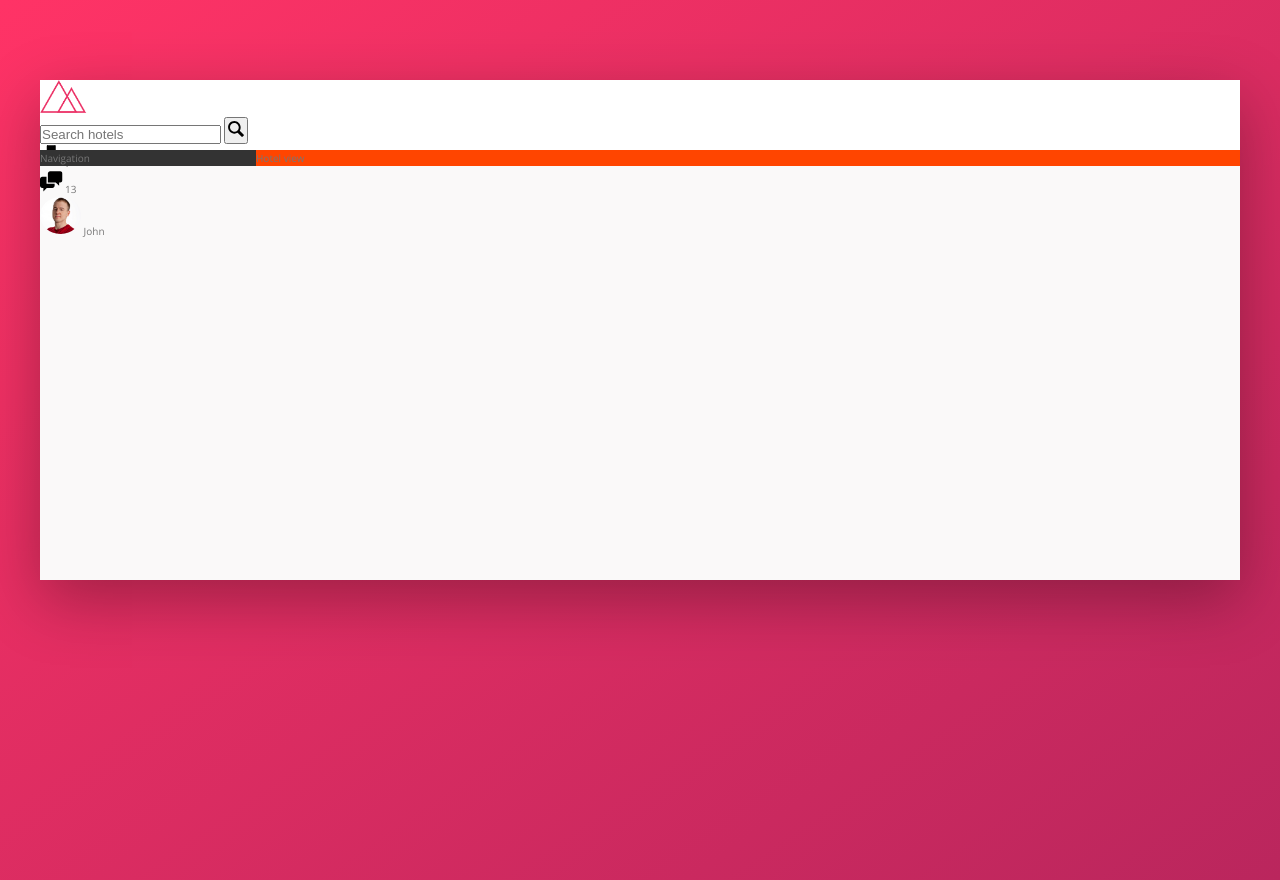
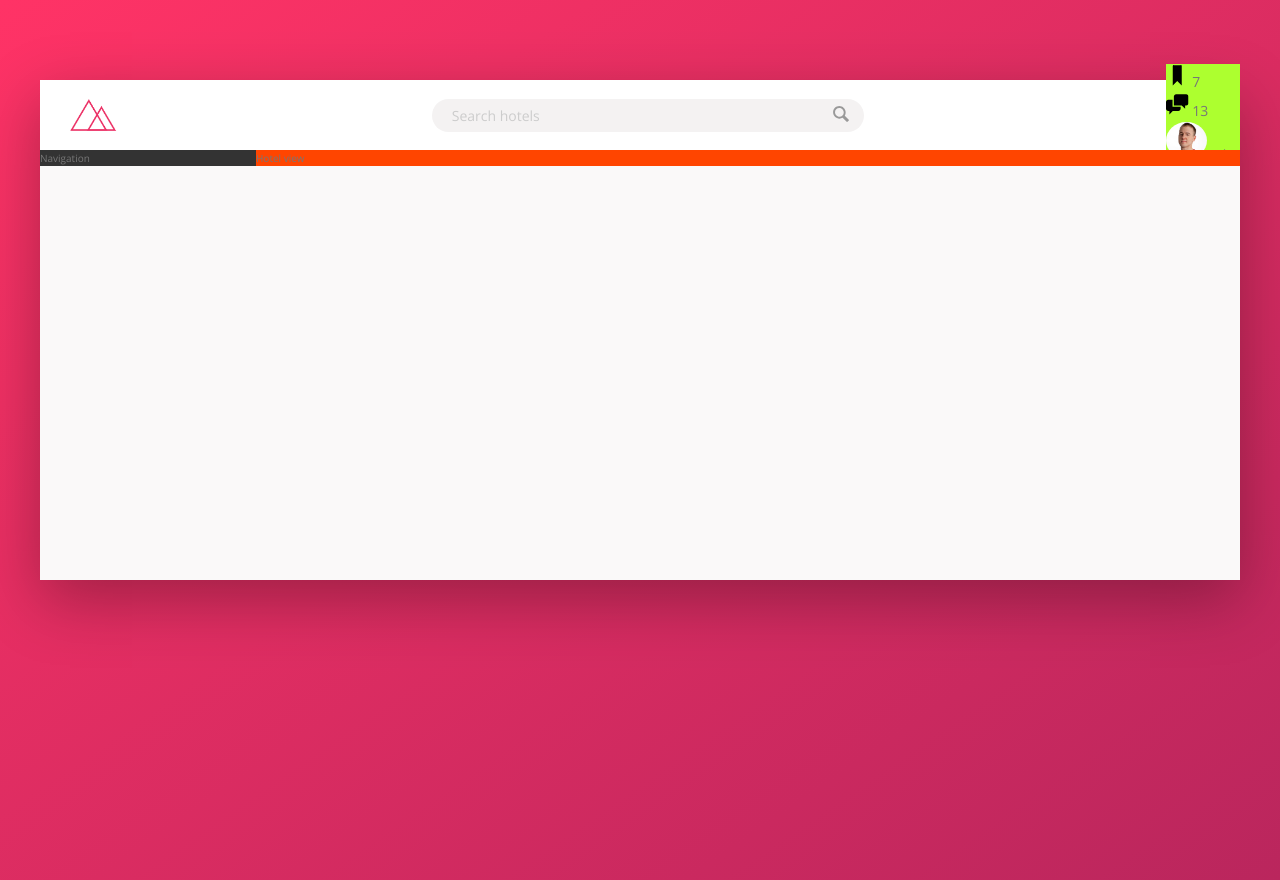
Before and after one commit to jhmendes/trillo, a plain HTML site: page index.html in a window 1280 px wide. Drawn offline with nearby package versions, Linux system fonts and the light colour scheme.

Commit message:
layout of items in header and styled search bar

```diff
--- a/css/style.css
+++ b/css/style.css
@@ -56,7 +56,11 @@ body {
 .header {
   height: 7rem;
   background-color: #fff;
-  border-bottom: var(--color-grey-light-2); }
+  border-bottom: var(--color-grey-light-2);
+  display: flex;
+  justify-content: space-between;
+  align-items: center;
+  font-size: 1.4rem; }
 
 .content {
   display: flex; }
@@ -71,16 +75,51 @@ body {
   flex: 1; }
 
 .logo {
-  height: 3.25rem; }
+  height: 3.25rem;
+  margin-left: 3rem; }
 
+.search {
+  flex: 0 0 40%;
+  display: flex;
+  align-items: center;
+  justify-content: center; }
+  .search__input {
+    font-family: inherit;
+    font-size: inherit;
+    color: inherit;
+    background-color: var(--color-grey-light-2);
+    border: none;
+    padding: 0.7rem 2rem;
+    border-radius: 100px;
+    width: 90%;
+    transition: all 0.2s;
+    margin-right: -3.25rem; }
+    .search__input:focus {
+      outline: none;
+      width: 100%;
+      background-color: var(--color-grey-light-3); }
+    .search__input::-webkit-input-placeholder {
+      font-weight: 100;
+      color: var(--color-grey-light-4); }
+  .search__input:focus + .search__button {
+    background-color: var(--color-grey-light-3); }
+  .search__button {
+    border: none;
+    background-color: var(--color-grey-light-2); }
+    .search__button:focus {
+      outline: none; }
+    .search__button:active {
+      transform: translateY(2px); }
   .search__icon {
     height: 2rem;
-  width: 2rem; }
+    width: 2rem;
+    fill: var(--color-grey-dark-3); }
 
+.user-nav {
+  background-color: greenyellow; }
   .user-nav__icon {
     height: 2.25rem;
     width: 2.25rem; }
-
   .user-nav__user-photo {
     height: 3.75rem;
     border-radius: 50%; }
--- a/sass/_components.scss
+++ b/sass/_components.scss
@@ -1,56 +1,91 @@
 ////////////////////////////////////////
 //LOGO
 
-.logo   {
+.logo {
   height: 3.25rem;
+  margin-left: 3rem;
 }
 ////////////////////////////////////////
 //SEARCH
 
+.search {
+  // background-color: orangered;
+  flex: 0 0 40%;
+  display: flex;
+  align-items: center;
+  justify-content: center;
 
-.search {
   &__input {
+    font-family: inherit;
+    font-size: inherit;
+    color: inherit;
+    background-color: var(--color-grey-light-2);
+    border: none;
+    padding: 0.7rem 2rem;
+    border-radius: 100px;
+    width: 90%;
+    transition: all 0.2s;
+    margin-right: -3.25rem;
 
+    &:focus {
+      outline: none;
+      width: 100%;
+      background-color: var(--color-grey-light-3);
+    }
+
+    &::-webkit-input-placeholder {
+      font-weight: 100;
+      color: var(--color-grey-light-4);
+    }
+  }
+
+
+
+  &__input:focus + &__button {
+    background-color: var(--color-grey-light-3);
   }
 
   &__button {
+    border: none;
+    background-color: var(--color-grey-light-2);
 
+    &:focus {
+      outline: none;
+
+    }
+
+    &:active {
+      transform: translateY(2px);
+    }
   }
 
   &__icon {
     height: 2rem;
     width: 2rem;
+    fill: var(--color-grey-dark-3);
   }
 }
 ////////////////////////////////////////
 //USER-NAVIGATION
 
 .user-nav {
-  &__icon-box {
+  background-color: greenyellow;
 
-  }
+  &__icon-box {}
 
   &__icon {
     height: 2.25rem;
     width: 2.25rem;
   }
 
-  &__notification {
+  &__notification {}
 
-  }
+  &__user {}
 
-  &__user {
-
-  }
-
-  &__user-photo{
+  &__user-photo {
     height: 3.75rem;
     border-radius: 50%;
   }
 
-  &__user-name {
-
-  }
-
-
+  &__user-name {}
 }
--- a/sass/_layout.scss
+++ b/sass/_layout.scss
@@ -10,6 +10,10 @@
   height: 7rem;
   background-color: #fff;
   border-bottom: var(--color-grey-light-2);
+  display: flex;
+  justify-content: space-between;
+  align-items: center;
+  font-size: 1.4rem;
 }
 
 .content {
```
Lines whose indentation alone changed are shown as unchanged.
